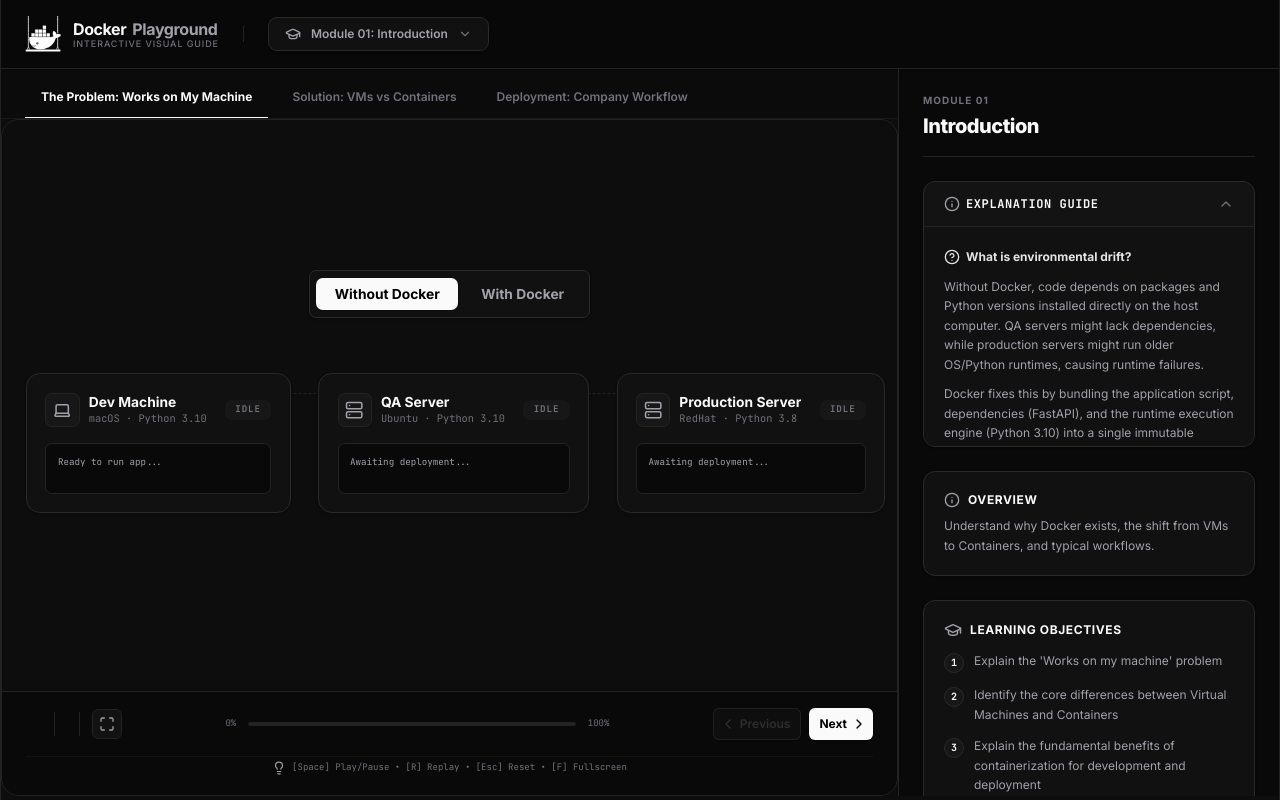
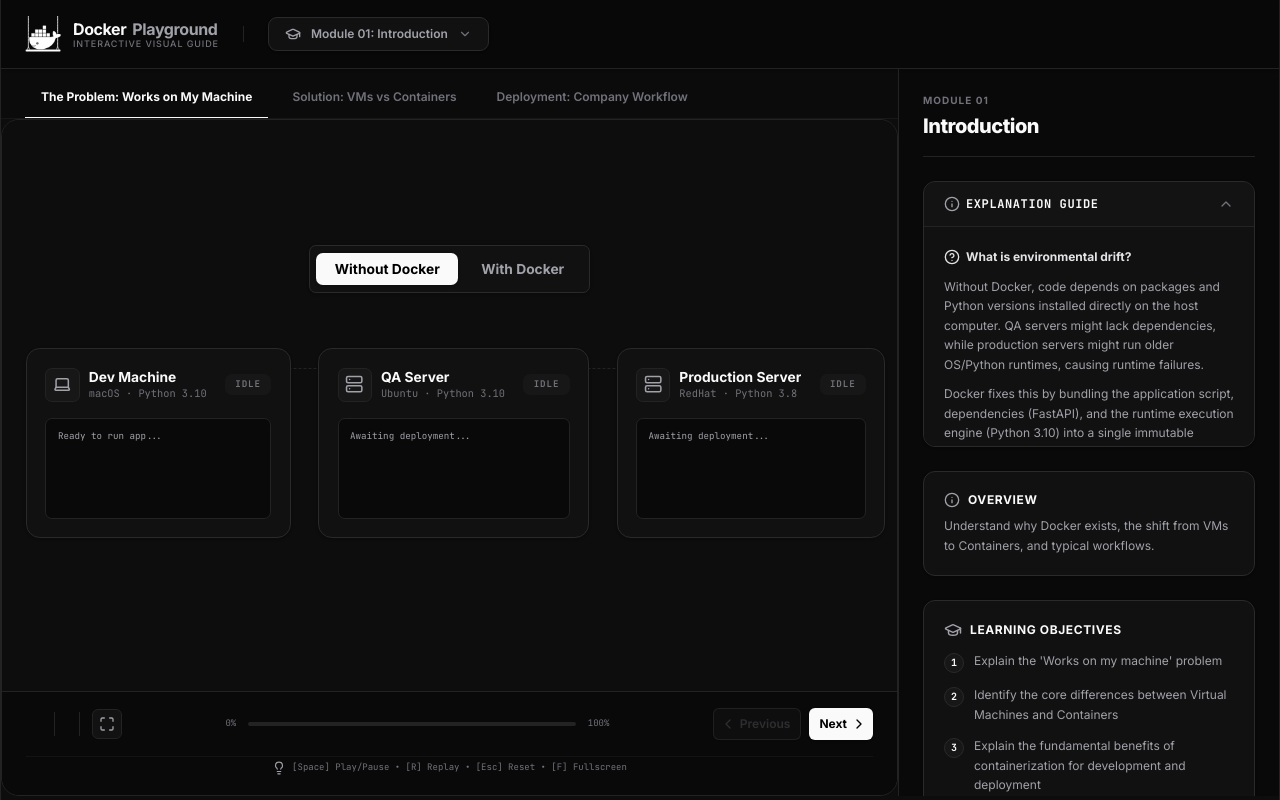
Before and after one commit to BIJJUDAMA/Docker-Playground, a Next.js app: page /modules/introduction in a window 1280 px wide. Built offline with nearby package versions, Linux system fonts and the light colour scheme.

Commit message:
fix: set fixed height for WorksOnMyMachine consoles to resolve layout jittering

```diff
--- a/src/modules/introduction/components/WorksOnMyMachine.tsx
+++ b/src/modules/introduction/components/WorksOnMyMachine.tsx
@@ -227,7 +227,7 @@
             subtitle="macOS · Python 3.10"
             className="flex-1 w-full relative z-15"
           >
-            <div className="font-mono text-[8px] text-[#A1A1AA] select-text leading-normal bg-[#090909] p-2.5 rounded-[6px] border border-[#232323] overflow-hidden min-h-[44px]">
+            <div className="font-mono text-[8px] text-[#A1A1AA] select-text leading-normal bg-[#090909] p-2.5 rounded-[6px] border border-[#232323] overflow-hidden h-[88px]">
               <div ref={devConsoleRef} className="whitespace-pre-line">Ready to run app...</div>
             </div>
           </NodePrimitive>
@@ -240,7 +240,7 @@
             subtitle="Ubuntu · Python 3.10"
             className="flex-1 w-full relative z-15"
           >
-            <div className="font-mono text-[8px] text-[#A1A1AA] select-text leading-normal bg-[#090909] p-2.5 rounded-[6px] border border-[#232323] overflow-hidden min-h-[44px]">
+            <div className="font-mono text-[8px] text-[#A1A1AA] select-text leading-normal bg-[#090909] p-2.5 rounded-[6px] border border-[#232323] overflow-hidden h-[88px]">
               <div ref={qaConsoleRef} className="whitespace-pre-line">Awaiting deployment...</div>
             </div>
           </NodePrimitive>
@@ -253,7 +253,7 @@
             subtitle="RedHat · Python 3.8"
             className="flex-1 w-full relative z-15"
           >
-            <div className="font-mono text-[8px] text-[#A1A1AA] select-text leading-normal bg-[#090909] p-2.5 rounded-[6px] border border-[#232323] overflow-hidden min-h-[44px]">
+            <div className="font-mono text-[8px] text-[#A1A1AA] select-text leading-normal bg-[#090909] p-2.5 rounded-[6px] border border-[#232323] overflow-hidden h-[88px]">
               <div ref={prodConsoleRef} className="whitespace-pre-line">Awaiting deployment...</div>
             </div>
           </NodePrimitive>
```
